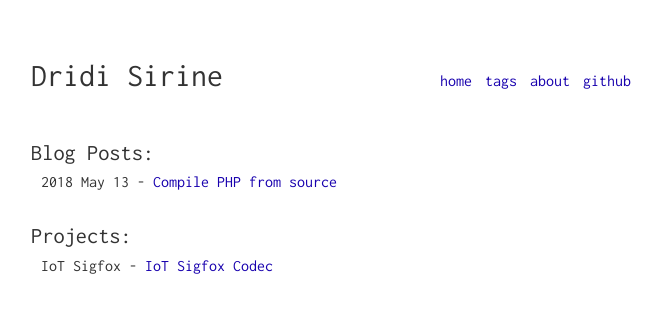
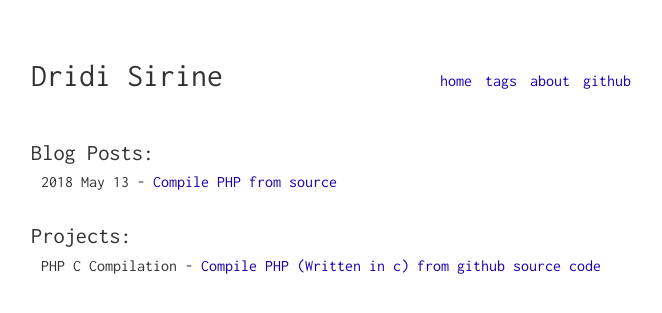
Before and after one commit to dridi-sirine/dridi-sirine.github.io, a Jekyll site: the page built from index.html, in a window 1280 px wide. Shown: the top 313 px of the page, without its empty margins (309-971 px from the left). Built offline with Jekyll 4.4.1, drawn with Linux system fonts in a browser that asks for light colours.

Commit message:
Update projects

```diff
--- a/_data/projects.yml
+++ b/_data/projects.yml
@@ -1,3 +1,3 @@
-- name: IoT Sigfox Codec
-  url: https://github.com/dridi-sirine/sigfox-codec
-  tag: IoT Sigfox
+- name: Compile PHP (Written in c) from github source code
+  url: https://github.com/dridi-sirine/compile_php
+  tag: PHP C Compilation
```
